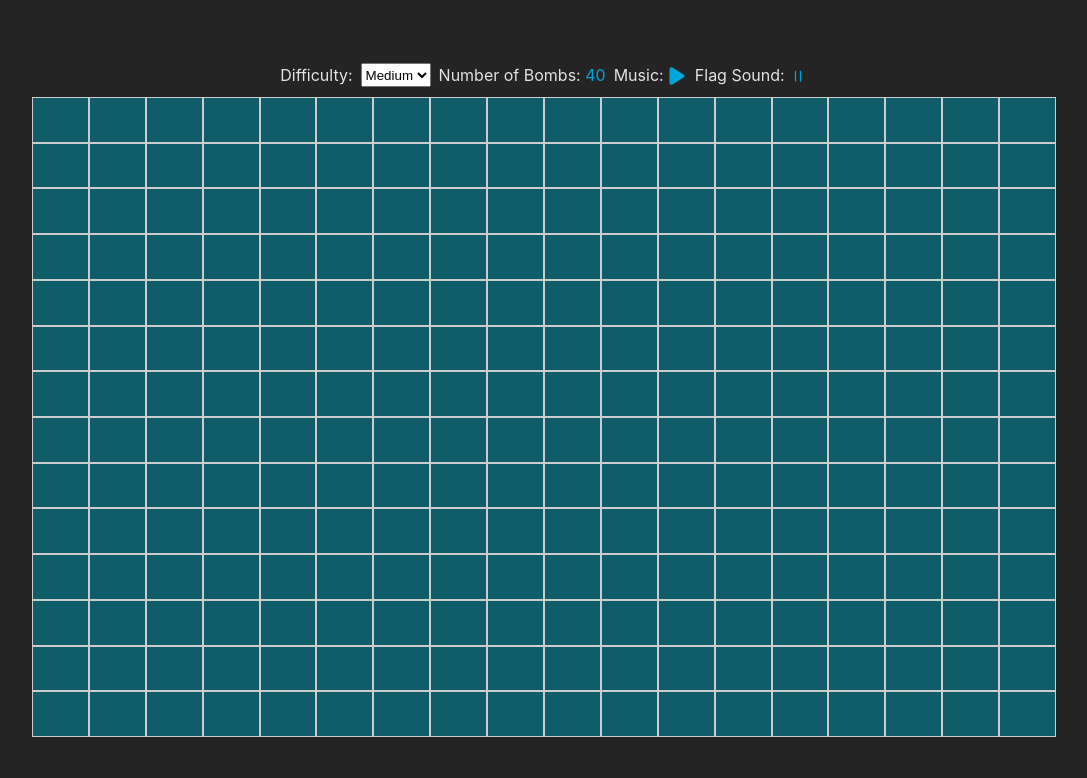
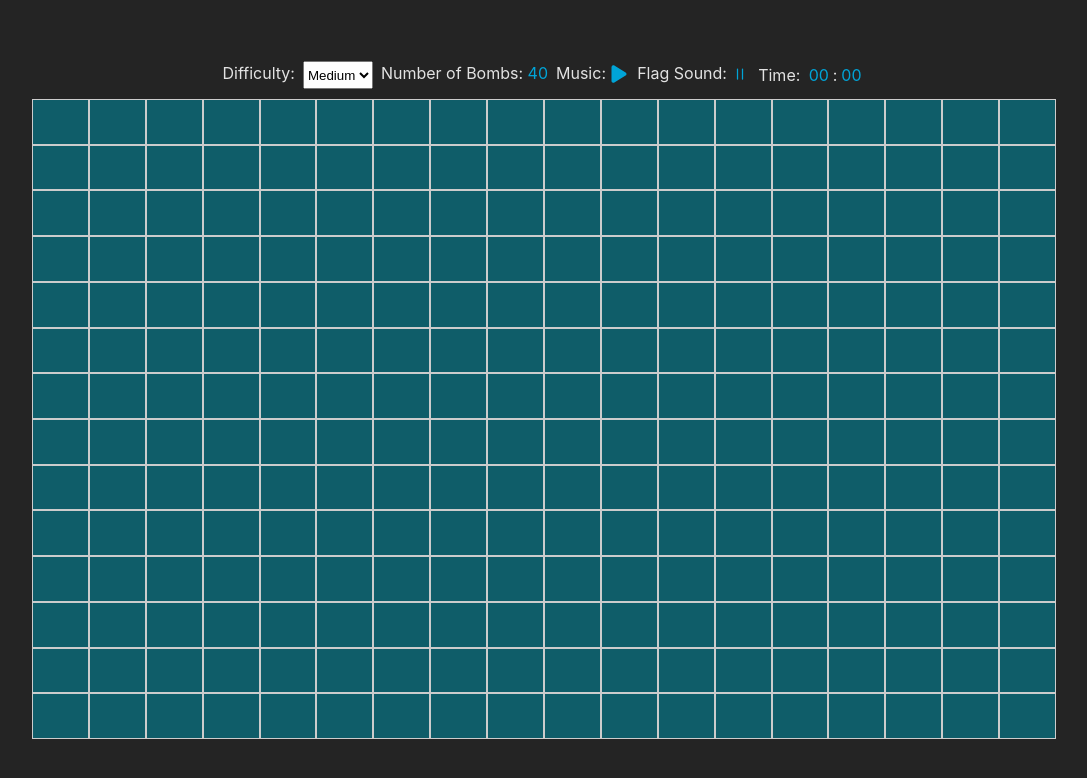
Before and after one commit to AbdelghafourAbdou/mineSweeper, a React (Vite) app: page / in a window 1280 px wide. Shown: the top 778 px of the page, without its empty margins (96-1183 px from the left). Built offline with nearby package versions, Linux system fonts and the light colour scheme.

Commit message:
added timer

```diff
--- a/src/App.css
+++ b/src/App.css
@@ -114,6 +114,10 @@
   width: 1.5em;
   height: 1.5em;
   filter: invert(58%) sepia(96%) saturate(4471%) hue-rotate(165deg) brightness(100%) contrast(101%);
-  position: relative;
-  top: 0.15em;
 }
+.timeControl {
+  display: inline-block;
+  color: #00a4d7;
+  padding: 2px;
+  min-width: 1.5em;
+}
--- a/src/App.jsx
+++ b/src/App.jsx
@@ -35,6 +35,8 @@ function App() {
   const [lost, setLost] = useState(false);
   const [isOstOn, setIsOstOn] = useState(false);
   const [isFlagSoundOn, setIsFlagSoundOn] = useState(true);
+  const gameStartTime = useRef(null);
+  const [time, setTime] = useState(['00', '00']);
 
   useEffect(() => {
     console.log("GameGrid:", gameGrid);
@@ -54,19 +56,20 @@ function App() {
   const clickCell = (e, i, j) => {
     e.preventDefault();
     if (e.button === 0) {
-      ost.current.play();
-      setIsOstOn(true);
       if (flagsGrid[i][j]) {
         return;
       }
+      ost.current.play();
+      setIsOstOn(true);
       clickSound.play();
       if (gameGrid[i][j] === -1) {
         setLost(true);
       }
       updateSurroundings(i, j);
       if (firstClick) {
+        gameStartTime.current = Date.now();
         let g = new Graph(i, j, rows, columns, gameGrid);
-        const bfsResult = g.bfs(`${[i]}-${[j]}`)
+        const bfsResult = g.bfs(`${[i]}-${[j]}`);
         //g.showAdjacencyList()
         //console.log("BFS: ", bfsResult);
         bfsResult.map(val => {
@@ -104,6 +107,19 @@ function App() {
       }
     }
   }
+
+  useEffect(() => {
+    const interval = setInterval(() => {
+      if (!firstClick) {
+        const elapsedTime = Date.now() - gameStartTime.current;
+        const seconds = String(Math.floor((elapsedTime / 1000) % 60)).padStart(2, '0');
+        const minutes = String(Math.floor(elapsedTime / 60000)).padStart(2, '0');
+        setTime([minutes, seconds]);
+      }
+    }, 1000);
+
+    return () => clearInterval(interval);
+  }, [firstClick]);
 
   const updateSurroundings = (i, j) => {
     if (gameGrid[i][j] === 0) {
@@ -185,6 +201,7 @@ function App() {
             <img className="ostControl" src={isFlagSoundOn ? pause : play} alt="pause/play icons" />
           </button>
         </p>
+        <p>Time: <span className='timeControl'>{time[0]}</span>:<span className='timeControl'>{time[1]}</span></p>
       </div>
       <div className='mines container'>
         <div className={`grid ${writtenDiff}`}>
@@ -199,5 +216,5 @@ export default App
 // tasks to do:
 // 1-if user first clicks and only blank square appears, when that happens the game should search for nearest squares with numbers and open them: maybe done, to check.
 // 2-after game starts, if user clicks on empty square, the game should open newarest square with numbers: maybe done, to check.
-// 3-add timer and win screen.
+// 3-add win screen.
 // 4-enhance adjacency detection and bfs.
```
